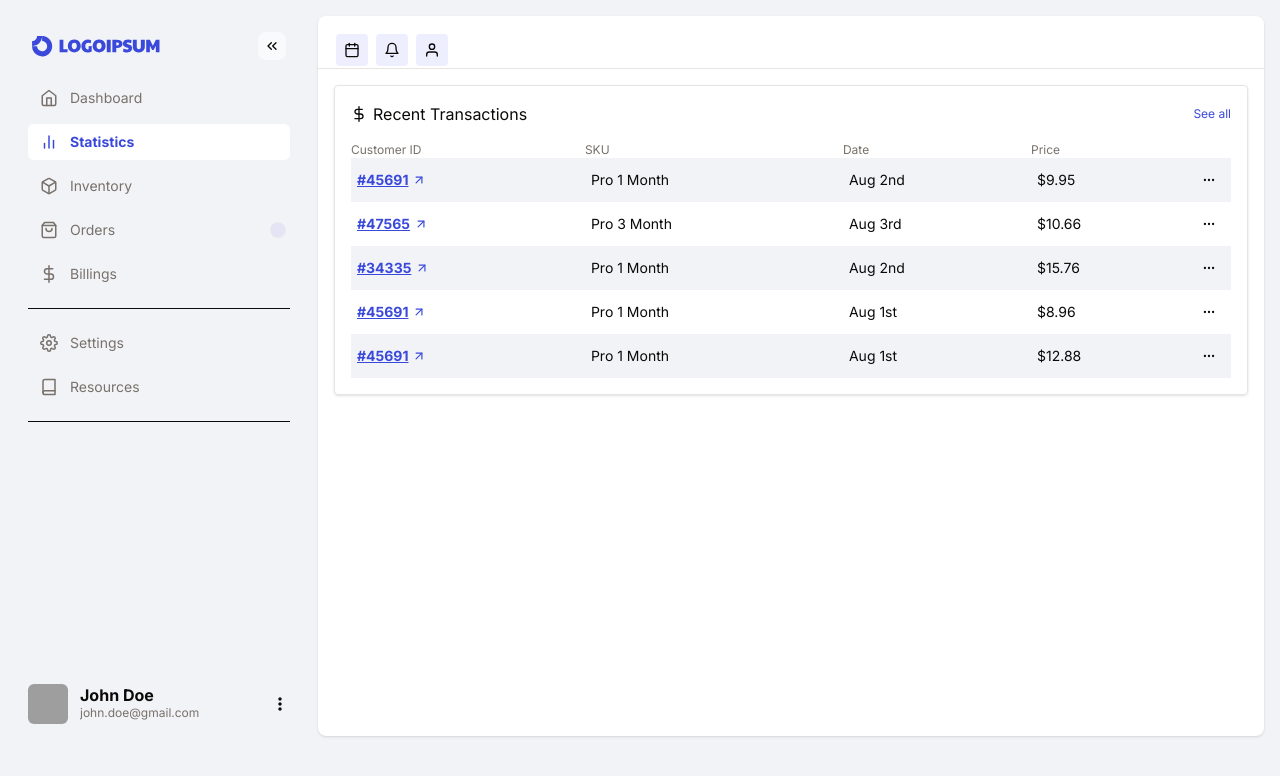
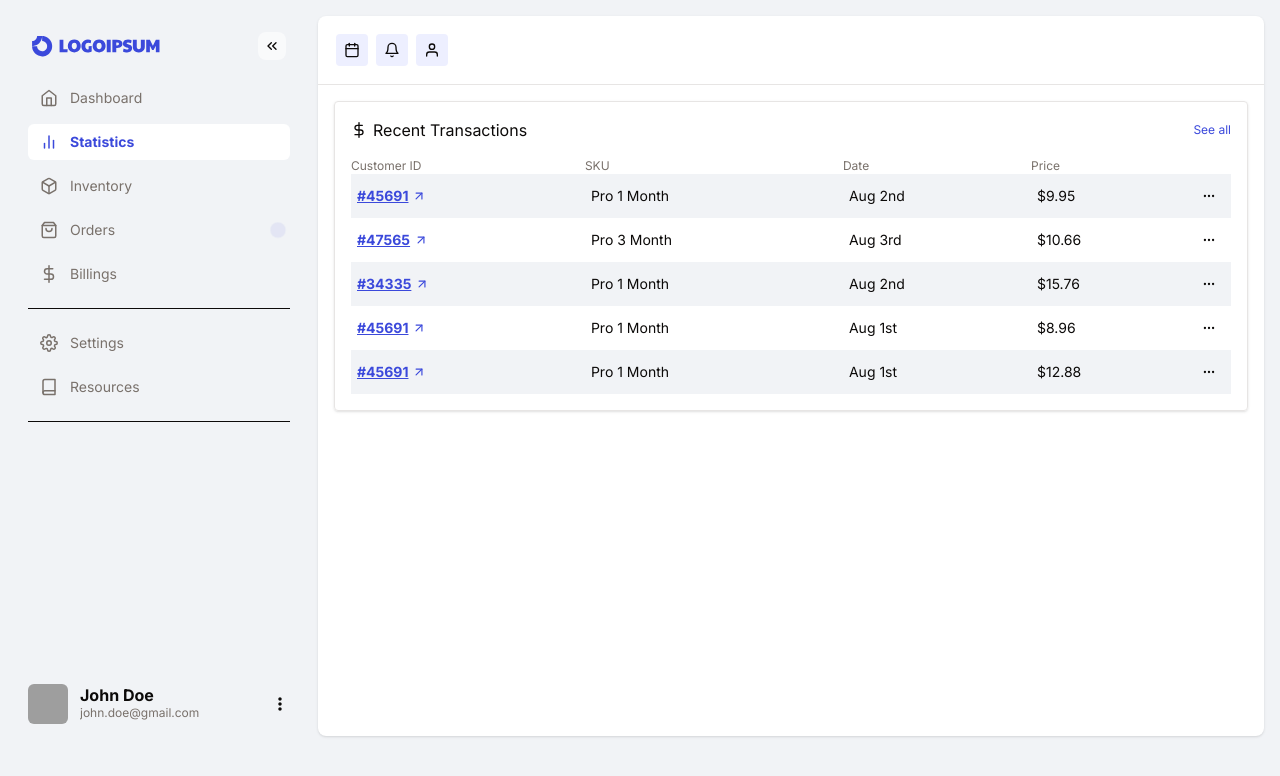
Before and after one commit to markjosephtx/dashboard-vite-react-tailwind, a React (Vite) app: page /dashboard-vite-react-tailwind/statistics in a window 1280 px wide. Shown: the top 776 px of the page. Built offline with nearby package versions, Linux system fonts and the light colour scheme; grey boxes are pictures that could not be loaded.

Commit message:
Updated topbar component button spacing

```diff
--- a/src/Components/Dashboard/TopBar.jsx
+++ b/src/Components/Dashboard/TopBar.jsx
@@ -5,7 +5,7 @@ import { motion } from "motion/react"
 
 function TopBar() {
   return (
-    <div className='border-b px-4 mb-4 mt-4 border-stone-200'>
+    <div className='border-b px-4 mb-4 mt-4 pb-4 lg:pb-0 border-stone-200'>
         <div className='flex justify-between p-0.5 flex-col lg:flex-row gap-2'>
           <Search />
           <div className='flex items-start gap-2'>
--- a/src/Components/Statistics/TopBar.jsx
+++ b/src/Components/Statistics/TopBar.jsx
@@ -3,7 +3,7 @@ import  { FiCalendar, FiUser, FiBell }  from  'react-icons/fi'
 
 function TopBar() {
   return (
-    <div className='border-b px-4 mb-4 mt-4 border-stone-200'>
+    <div className='border-b px-4 mb-4 mt-4 pb-4  border-stone-200'>
         <div className='flex justify-between p-0.5 flex-col lg:flex-row gap-2'>
           <div className='flex items-start gap-2'>
             <button className='flex w-[32px] h-[32px] text-md items-center justify-center bg-snare-blue-100 transition-colors hover:bg-snare-blue-600 hover:text-snare-blue-100 rounded'>
```
